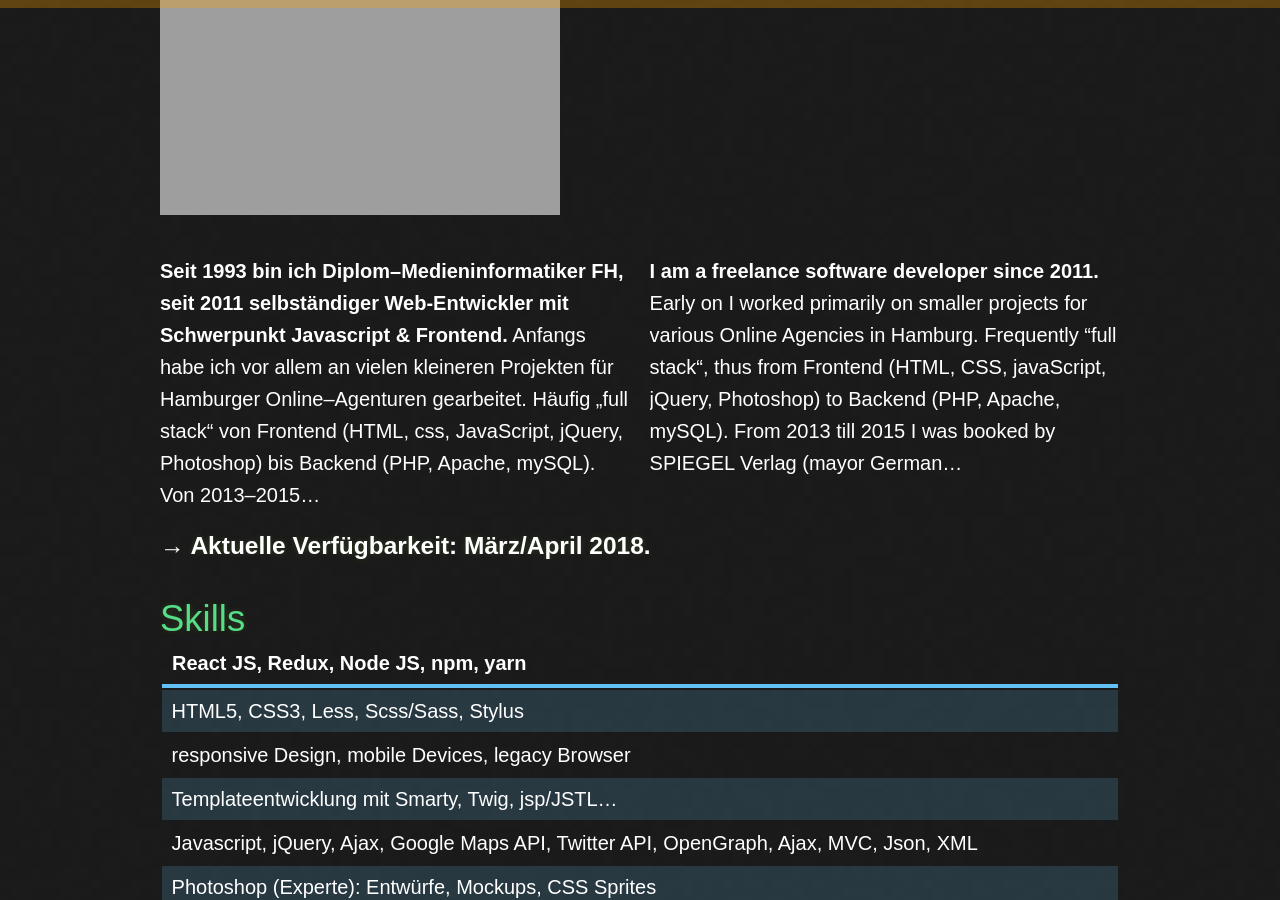
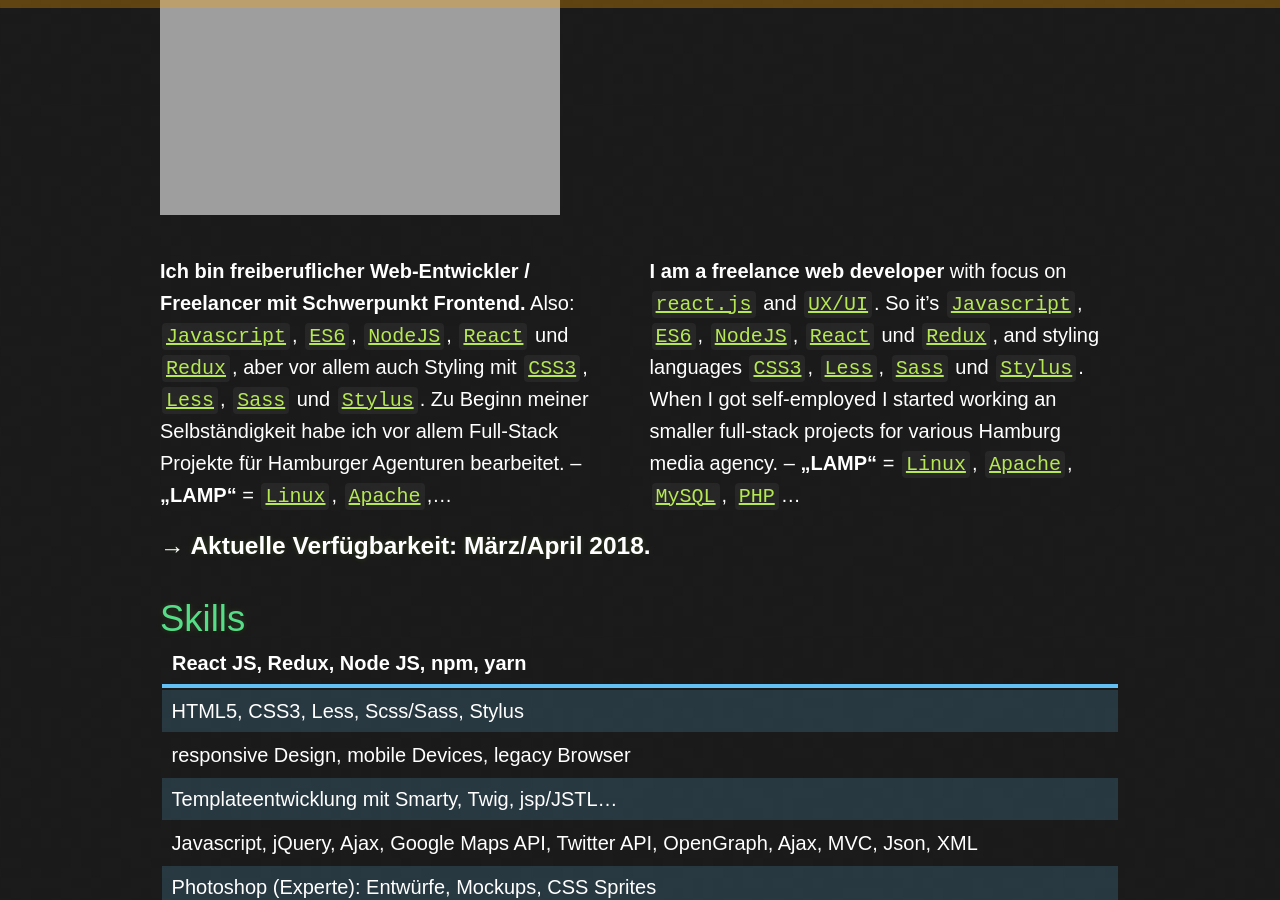
Before and after one commit to nocke/jekyll.nocke.de, a Jekyll site: the page built from index.md, in a window 1280 px wide and 900 px high, scrolled down 427 px. Built offline with Jekyll 4.4.1, drawn with Linux system fonts in a browser that asks for light colours; some web fonts are replaced.

Commit message:
update intro

```diff
--- a/_includes/intro_DE.md
+++ b/_includes/intro_DE.md
@@ -1,7 +1,5 @@
-**Seit 1993 bin ich Diplom–Medieninformatiker FH, seit 2011 selbständiger Web-Entwickler mit Schwerpunkt Javascript & Frontend.** Anfangs habe ich vor allem an vielen kleineren Projekten für Hamburger Online–Agenturen gearbeitet. Häufig „full stack“ von Frontend (HTML, css, JavaScript, jQuery, Photoshop) bis Backend (PHP, Apache, mySQL).
+**Ich bin freiberuflicher Web-Entwickler / Freelancer mit Schwerpunkt Frontend.** Also: `Javascript`, `ES6`, `NodeJS`, `React` und `Redux`, aber vor allem auch Styling mit `CSS3`, `Less`, `Sass` und `Stylus`.
 
-Von 2013–2015 war ich beim SPIEGEL Verlag auf einer ganzen Reihe von Projekten gebucht: Relaunch von Abo–Shops, Websites, Mobilversionen bzw. Erweiterung auf Responsive.
+Zu Beginn meiner Selbständigkeit habe ich vor allem Full-Stack Projekte für Hamburger Agenturen bearbeitet. – **„LAMP“** =&nbsp;`Linux`, `Apache`, `MySQL`, `PHP` und natürlich `html`, `CSS`&thinsp;&amp;&thinsp;jede Menge `jQuery`. Dann war ich gut 2 Jahre beim SPIEGEL–Verlag intensiv mit einer Reihe von Frontend-Projekten betraut: Responsive Design, Javascript Applikationen, Self-Service Portale mit Styling, Javascript und Anbindung mit Template-Sprachen (JSP, JSTL, EJS, JSX, …) an die jeweiligen Backends.
 
-Seitdem arbeite ich überwiegend auf Javascript-Stacks: NodeJS, React (router, redux), gulp, webpack, ejs. ES6, teilweise ES7, teilweise Typescript. Ein Schwerpunkt liegt unverändert im Bereich styling/mobiler/responsive mit less, sass und stylus. An IDEs nutze ich bevorzugt Visual Studio Code und Netbeans unter Linux [Ubuntu MATE].
-
-Vor meiner Selbständigkeit habe ich 5 Jahre für Adobe C++ programmiert, einen Master of Computer Science an der FH Wedel draufgesetzt und 2 Jahre in Singapur einer Hochschule im Bereich Medieninformatik unterrichtet. In den 90ern habe ich intensiv Computer­grafik und Bildbearbeitung betrieben, und kann Ideen mit Photoshop schnell in Pixel umsetzen.. Dieser grafische Hintergrund hilft oft, konzeptionelle Fragen zwischen Programmierung, UI und Stake Holdern einfach und direkt zu lösen.
+Mit dem Aufkommen von `NodeJS` wurde JavaScript zur großartigen Alternative zu Java und PHP als Backend-Sprache und war quasi sofort mein Favorit. Zunächst in einem `Angular.js` Projekt, seit dem mit `React.js`, was mir noch etwas besser gefällt. Erfahrungen mit REST-APIs, Microservices und Technologien wie [GraphQL](http://graphql.org/learn/){:target="_blank"} konnte ich außerdem sammeln.
--- a/_includes/intro_EN.md
+++ b/_includes/intro_EN.md
@@ -1,10 +1,7 @@
-**I am a freelance software developer since 2011.** Early on I worked primarily on smaller projects for various Online Agencies in Hamburg. Frequently “full stack“, thus from Frontend (HTML, CSS, javaScript, jQuery, Photoshop) to Backend (PHP, Apache, mySQL).
+**I am a freelance web developer** with focus on `react.js` and `UX/UI`. So it's `Javascript`, `ES6`, `NodeJS`, `React` und `Redux`, and styling languages `CSS3`, `Less`, `Sass` und `Stylus`.
 
-From 2013 till 2015 I was booked by SPIEGEL Verlag (mayor German news magazine) on a number of projects: Relauch of subscription-shops, marketing and editorial websites, premium configuration modules (complex javaScript). With focus on Frontend, Styling and Responsive Design.
+When I got self-employed I started working an smaller full-stack projects for various Hamburg media agency. – **„LAMP“** =&nbsp;`Linux`, `Apache`, `MySQL`, `PHP` and `html`, `CSS`&thinsp;&amp;&thinsp;plenty of `jQuery`, naturally.
 
-On my most recent projects I primarily worked on React JS Web Apps:
-Node JS, npm, gulp, webpack, react-router, redux, ejs, css (less/stylus/sass/jeet), ES6, partially Typescript. As IDEs I use Visual Studio Code and Netbeans unter Linux.
+Then I got a row of projects to work on at the SPIEGEL News Magazine: Responsive Design, Javascript Apps, self-service portals including styling, javascript und connecting templates (JSP, JSTL, EJS, JSX, …) to the respective backends.
 
-Beside implementation I do like conceptual work and can deliver Photoshop designs and mockups for additional features. In the 90ies I worked a lot on computer graphics and compositing. This “pixelpushing background” often helps me, to reduce overhead between design and coding and clarify tasks directly with stake holders.
-
-In a permanent role I worked nearly 5 years for Adobe Systems and spent another two 2 years at a Polytechnic in Singapore teaching Media Computer Science.
+With the rise of `NodeJS` all of a sudden JavaScript became a viable option for the backend, alternative to Java or PHP, becoming instantly my backend language of choice.
```
